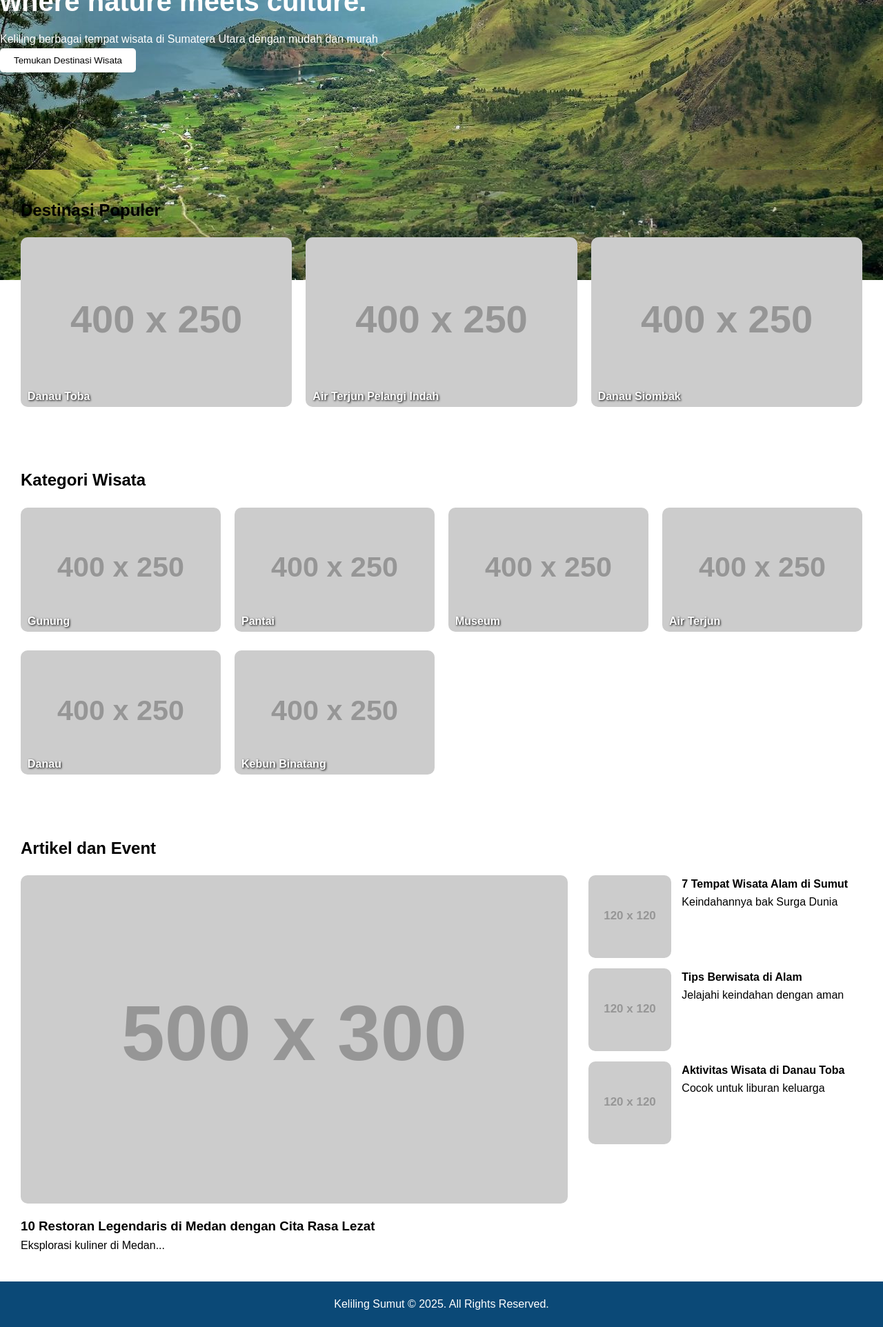
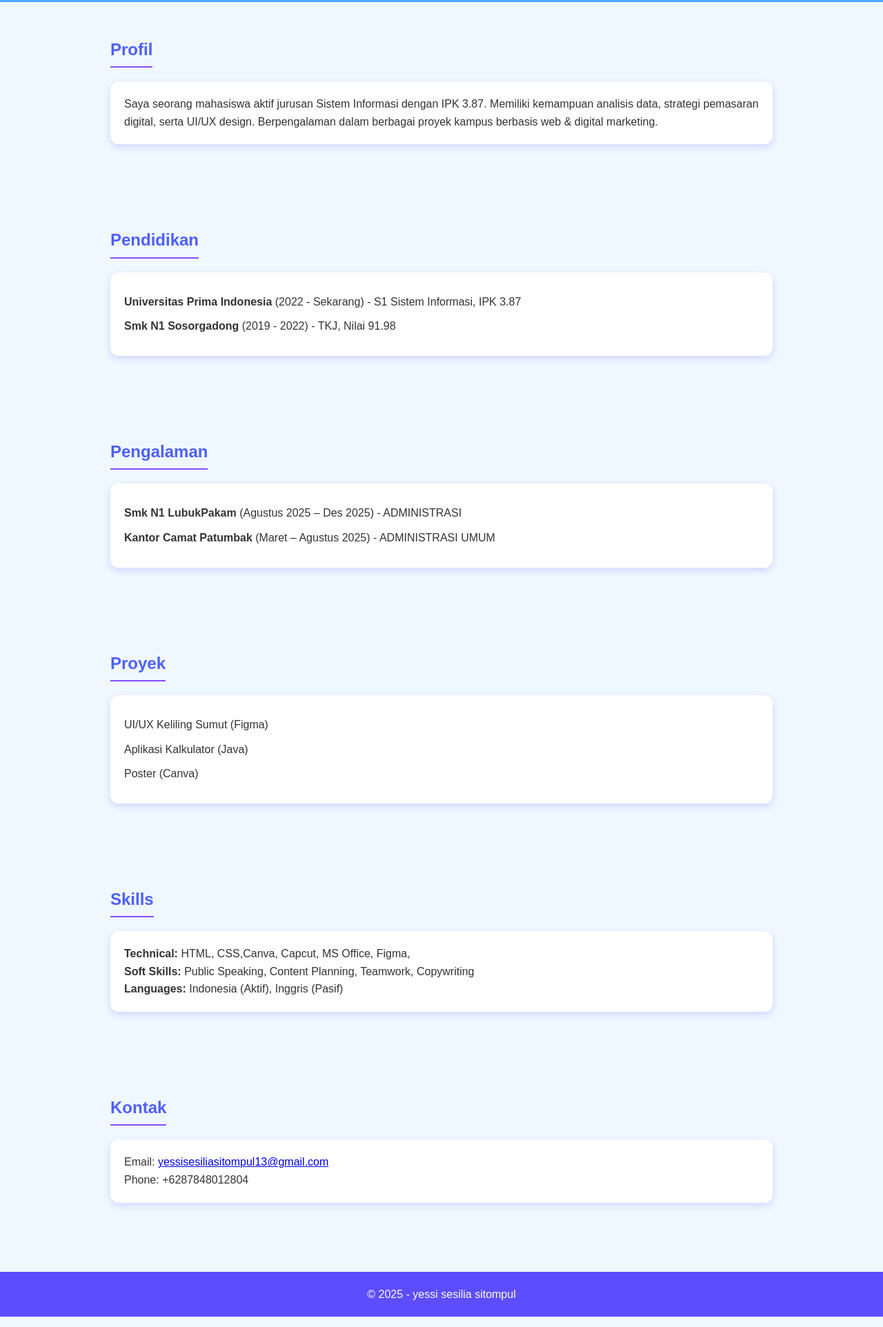
Before and after one commit to yessisesiliasitompul13-ctrl/portofolio-yes, a plain HTML site: page index.html in a window 1280 px wide. Shown: the part 322-2246 px from the top of the page at 69% size. Drawn offline with Linux system fonts and the light colour scheme; placeholder pictures from the web are drawn by us; files whose address does not match are found by name.

Commit message:
first commit

```diff
--- a/index.html
+++ b/index.html
@@ -3,125 +3,293 @@
 <head>
   <meta charset="UTF-8">
   <meta name="viewport" content="width=device-width, initial-scale=1.0">
-  <title>Keliling Sumut</title>
-  <link rel="stylesheet" href="style.css">
+  <title>Portfolio – yessi sesilia sitompul</title>
+  <style>
+    * {
+      margin: 0;
+      padding: 0;
+      box-sizing: border-box;
+      font-family: 'Poppins', sans-serif;
+    }
+
+    body {
+      background: #f0f8ff;
+      color: #333;
+      line-height: 1.6;
+      scroll-behavior: smooth;
+      transition: background 0.4s, color 0.4s;
+    }
+
+    /* Dark mode */
+    body.dark {
+      background: #1a1f2e;
+      color: #e6f0ff;
+    }
+
+    body.dark .card {
+      background: #24304a;
+      box-shadow: 0 4px 12px rgba(173,216,230,0.1);
+    }
+
+    body.dark nav {
+      background: #0d1420;
+    }
+
+    body.dark footer {
+      background: #0d1420;
+    }
+
+    body.dark a {
+      color: #85c1ff;
+    }
+
+    /* Header */
+    header {
+      background: linear-gradient(135deg, #4da6ff, #85c1ff);
+      color: white;
+      text-align: center;
+      padding: 60px 20px;
+      position: relative;
+    }
+
+    header img {
+      width: 140px;
+      height: 140px;
+      border-radius: 50%;
+      border: 5px solid white;
+      object-fit: cover;
+      margin-bottom: 15px;
+      box-shadow: 0 4px 15px rgba(0,0,0,0.2);
+      transition: transform 0.3s ease;
+    }
+
+    header img:hover {
+      transform: scale(1.1);
+    }
+
+    header h1 {
+      font-size: 2.5em;
+    }
+
+    header p {
+      margin-top: 10px;
+      font-size: 1.2em;
+    }
+
+    /* Dark mode toggle button */
+    .toggle-btn {
+      position: absolute;
+      top: 15px;
+      right: 20px;
+      background: #fff;
+      border: none;
+      border-radius: 20px;
+      padding: 8px 16px;
+      cursor: pointer;
+      font-weight: bold;
+      box-shadow: 0 3px 6px rgba(0,0,0,0.2);
+      transition: background 0.3s;
+      color: #4da6ff;
+    }
+
+    .toggle-btn:hover {
+      background: #e6f3ff;
+    }
+
+    body.dark .toggle-btn {
+      background: #24304a;
+      color: #fff;
+    }
+
+    /* Navbar */
+    nav {
+      background: #4da6ff;
+      display: flex;
+      justify-content: center;
+      padding: 12px;
+      position: sticky;
+      top: 0;
+      z-index: 100;
+    }
+
+    nav a {
+      color: white;
+      text-decoration: none;
+      margin: 0 15px;
+      font-weight: bold;
+      transition: 0.3s;
+    }
+
+    nav a:hover {
+      color: #e6f3ff;
+    }
+
+    /* Section */
+    section {
+      max-width: 1000px;
+      margin: auto;
+      padding: 50px 20px;
+      opacity: 0;
+      transform: translateY(30px);
+      animation: fadeUp 1s forwards;
+    }
+
+    section:nth-of-type(2) { animation-delay: 0.2s; }
+    section:nth-of-type(3) { animation-delay: 0.4s; }
+    section:nth-of-type(4) { animation-delay: 0.6s; }
+    section:nth-of-type(5) { animation-delay: 0.8s; }
+    section:nth-of-type(6) { animation-delay: 1s; }
+
+    @keyframes fadeUp {
+      to {
+        opacity: 1;
+        transform: translateY(0);
+      }
+    }
+
+    h2 {
+      margin-bottom: 20px;
+      color: #4d5fff;
+      border-bottom: 2px solid #854dff;
+      display: inline-block;
+      padding-bottom: 5px;
+    }
+
+    .card {
+      background: white;
+      padding: 20px;
+      margin-bottom: 20px;
+      border-radius: 12px;
+      box-shadow: 0 4px 12px rgba(89, 77, 255, 0.2);
+      transition: transform 0.3s ease, box-shadow 0.3s ease;
+    }
+
+    .card:hover {
+      transform: translateY(-5px);
+      box-shadow: 0 6px 18px rgba(77,166,255,0.3);
+    }
+
+    ul {
+      list-style: none;
+    }
+
+    ul li {
+      margin: 10px 0;
+    }
+
+    /* Footer */
+    footer {
+      background: #5c4dff;
+      color: white;
+      text-align: center;
+      padding: 20px;
+      margin-top: 30px;
+    }
+
+    footer a {
+      color: #e6f3ff;
+      margin: 0 10px;
+      text-decoration: none;
+      transition: 0.3s;
+    }
+
+    footer a:hover {
+      color: #fff;
+    }
+  </style>
 </head>
 <body>
 
-  <!-- Header / Navbar -->
-  <header class="navbar">
-  <div class="logo">
-    <img src="C:\Users\ASUS\Documents\keliling sumut html\logo kelilingsumut.png" alt="Logo Keliling Sumut">
-  </div>
+  <header>
+    <!-- Ganti 'profile.jpg' dengan foto profil kamu -->
+    <img src="c:\Users\ASUS\Downloads\foto yessi.jpg" alt="Foto Profil yessi">
+    <button class="toggle-btn" onclick="toggleDarkMode()">🌙 Dark</button>
+    <h1>Yessi sesilia sitompul</h1>
+    <p>Mahasiswa Sistem Informasi | Digital Marketing | UI/UX Designer</p>
+  </header>
+
   <nav>
-    <a href="#">Beranda</a>
-    <a href="#">Artikel</a>
-    <a href="#">Destinasi</a>
-    <a href="#">Tentang Kami</a>
+    <a href="#profil">Profil</a>
+    <a href="#pendidikan">Pendidikan</a>
+    <a href="#pengalaman">Pengalaman</a>
+    <a href="#proyek">Proyek</a>
+    <a href="#skills">Skills</a>
+    <a href="#kontak">Kontak</a>
   </nav>
-</header>
 
-
-  <!-- Hero Section -->
-  <section class="hero">
-  <img src="C:\Users\ASUS\Documents\keliling sumut html\landing page.jpg" alt="Hero" class="hero-img">
-  <div class="hero-content">
-    <h1>Discover Sumut,<br>where nature meets culture.</h1>
-    <p>Keliling berbagai tempat wisata di Sumatera Utara dengan mudah dan murah</p>
-    <button>Temukan Destinasi Wisata</button>
-  </div>
-</section>
-
-
-  <!-- Destinasi Populer -->
-  <section class="section">
-    <h2>Destinasi Populer</h2>
-    <div class="grid-3">
-      <div class="card">
-        <img src="https://via.placeholder.com/400x250" alt="">
-        <span>Danau Toba</span>
-      </div>
-      <div class="card">
-        <img src="https://via.placeholder.com/400x250" alt="">
-        <span>Air Terjun Pelangi Indah</span>
-      </div>
-      <div class="card">
-        <img src="https://via.placeholder.com/400x250" alt="">
-        <span>Danau Siombak</span>
-      </div>
+  <section id="profil">
+    <h2>Profil</h2>
+    <div class="card">
+      <p>Saya seorang mahasiswa aktif jurusan Sistem Informasi dengan IPK 3.87.
+         Memiliki kemampuan analisis data, strategi pemasaran digital, serta UI/UX design.
+         Berpengalaman dalam berbagai proyek kampus berbasis web & digital marketing.</p>
     </div>
   </section>
 
-  <!-- Kategori Wisata -->
-  <section class="section">
-    <h2>Kategori Wisata</h2>
-    <div class="grid-3">
-      <div class="card small">
-        <img src="https://via.placeholder.com/400x250" alt="">
-        <span>Gunung</span>
-      </div>
-      <div class="card small">
-        <img src="https://via.placeholder.com/400x250" alt="">
-        <span>Pantai</span>
-      </div>
-      <div class="card small">
-        <img src="https://via.placeholder.com/400x250" alt="">
-        <span>Museum</span>
-      </div>
-      <div class="card small">
-        <img src="https://via.placeholder.com/400x250" alt="">
-        <span>Air Terjun</span>
-      </div>
-      <div class="card small">
-        <img src="https://via.placeholder.com/400x250" alt="">
-        <span>Danau</span>
-      </div>
-      <div class="card small">
-        <img src="https://via.placeholder.com/400x250" alt="">
-        <span>Kebun Binatang</span>
-      </div>
+  <section id="pendidikan">
+    <h2>Pendidikan</h2>
+    <div class="card">
+      <ul>
+        <li><b>Universitas Prima Indonesia</b> (2022 - Sekarang) - S1 Sistem Informasi, IPK 3.87</li>
+        <li><b>Smk N1 Sosorgadong</b> (2019 - 2022) - TKJ, Nilai 91.98</li>
+      </ul>
     </div>
   </section>
 
-  <!-- Artikel & Event -->
-  <section class="section">
-    <h2>Artikel dan Event</h2>
-    <div class="artikel-container">
-      <div class="artikel-card besar">
-        <img src="https://via.placeholder.com/500x300" alt="">
-        <h3>10 Restoran Legendaris di Medan dengan Cita Rasa Lezat</h3>
-        <p>Eksplorasi kuliner di Medan...</p>
-      </div>
-      <div class="artikel-list">
-        <div class="artikel-item">
-          <img src="https://via.placeholder.com/120" alt="">
-          <div>
-            <h4>7 Tempat Wisata Alam di Sumut</h4>
-            <p>Keindahannya bak Surga Dunia</p>
-          </div>
-        </div>
-        <div class="artikel-item">
-          <img src="https://via.placeholder.com/120" alt="">
-          <div>
-            <h4>Tips Berwisata di Alam</h4>
-            <p>Jelajahi keindahan dengan aman</p>
-          </div>
-        </div>
-        <div class="artikel-item">
-          <img src="https://via.placeholder.com/120" alt="">
-          <div>
-            <h4>Aktivitas Wisata di Danau Toba</h4>
-            <p>Cocok untuk liburan keluarga</p>
-          </div>
-        </div>
-      </div>
+  <section id="pengalaman">
+    <h2>Pengalaman</h2>
+    <div class="card">
+      <ul>
+        <li><b>Smk N1 LubukPakam</b> (Agustus 2025 – Des 2025) - ADMINISTRASI</li>
+                <li><b>Kantor Camat Patumbak</b> (Maret – Agustus 2025) - ADMINISTRASI UMUM</li>
+
+      </ul>
     </div>
   </section>
 
-  <!-- Footer -->
-  <footer class="footer">
-    <p>Keliling Sumut © 2025. All Rights Reserved.</p>
+  <section id="proyek">
+    <h2>Proyek</h2>
+    <div class="card">
+      <ul>
+        <li>UI/UX Keliling Sumut (Figma)</li>
+        <li>Aplikasi Kalkulator (Java)</li>
+        <li>Poster (Canva)</li>
+      </ul>
+    </div>
+  </section>
+
+  <section id="skills">
+    <h2>Skills</h2>
+    <div class="card">
+      <p><b>Technical:</b> HTML, CSS,Canva, Capcut, MS Office, Figma,</p>
+      <p><b>Soft Skills:</b> Public Speaking, Content Planning, Teamwork, Copywriting</p>
+      <p><b>Languages:</b> Indonesia (Aktif), Inggris (Pasif)</p>
+    </div>
+  </section>
+
+  <section id="kontak">
+    <h2>Kontak</h2>
+    <div class="card">
+      <p>Email: <a href="mailto:yessisesiliasitompul13@gmail.com">yessisesiliasitompul13@gmail.com</a></p>
+
+      <p>Phone: +6287848012804</p>
+    </div>
+  </section>
+
+  <footer>
+    <p>© 2025 - yessi sesilia sitompul</p>
   </footer>
 
+  <script>
+    function toggleDarkMode() {
+      document.body.classList.toggle('dark');
+      const btn = document.querySelector('.toggle-btn');
+      if (document.body.classList.contains('dark')) {
+        btn.textContent = "☀ Light";
+      } else {
+        btn.textContent = "🌙 Dark";
+      }
+    }
+  </script>
 </body>
 </html>
```
Also changed, not shown: Untitled-1.html (deleted, +0 -295 lines).
